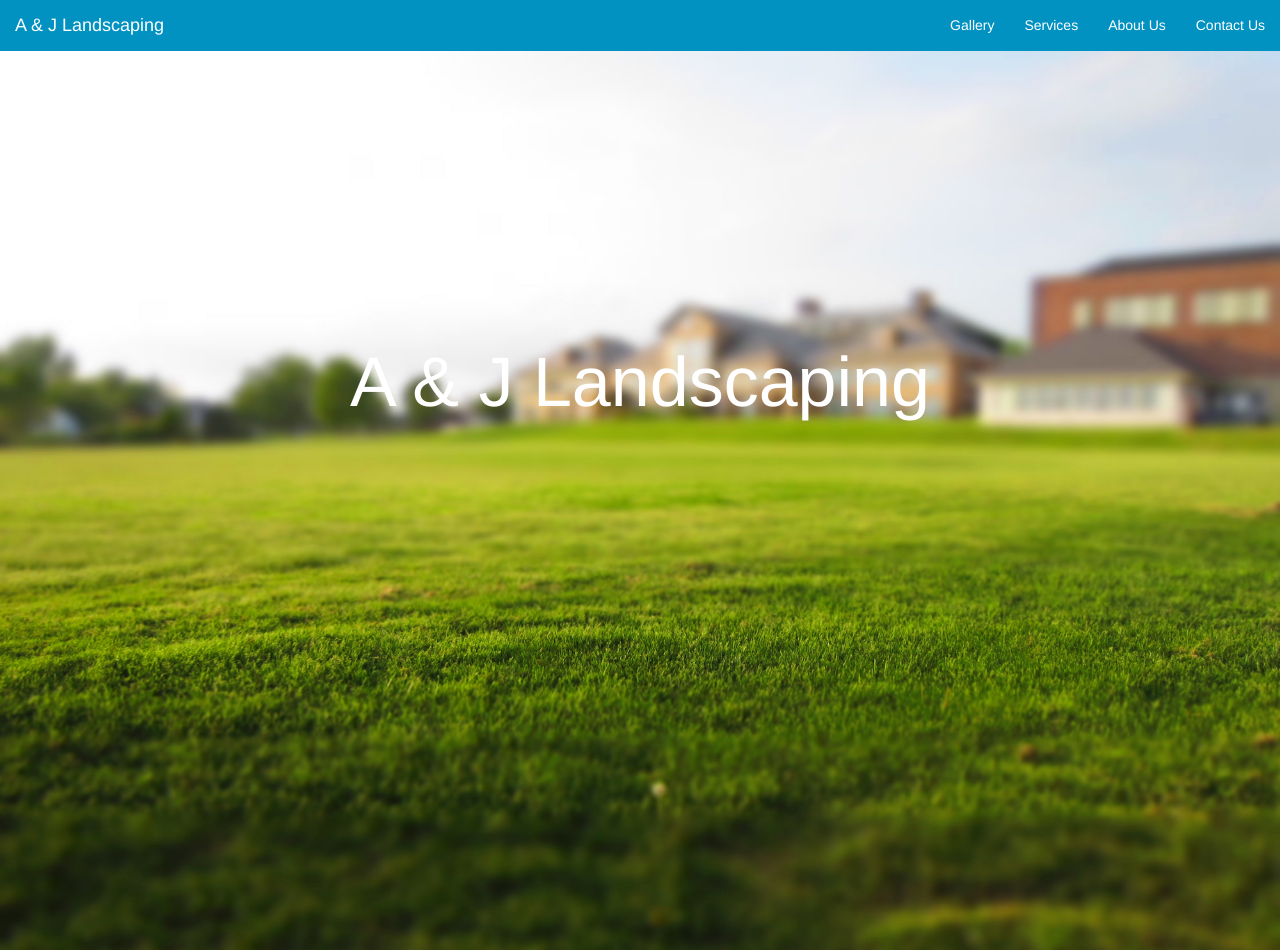
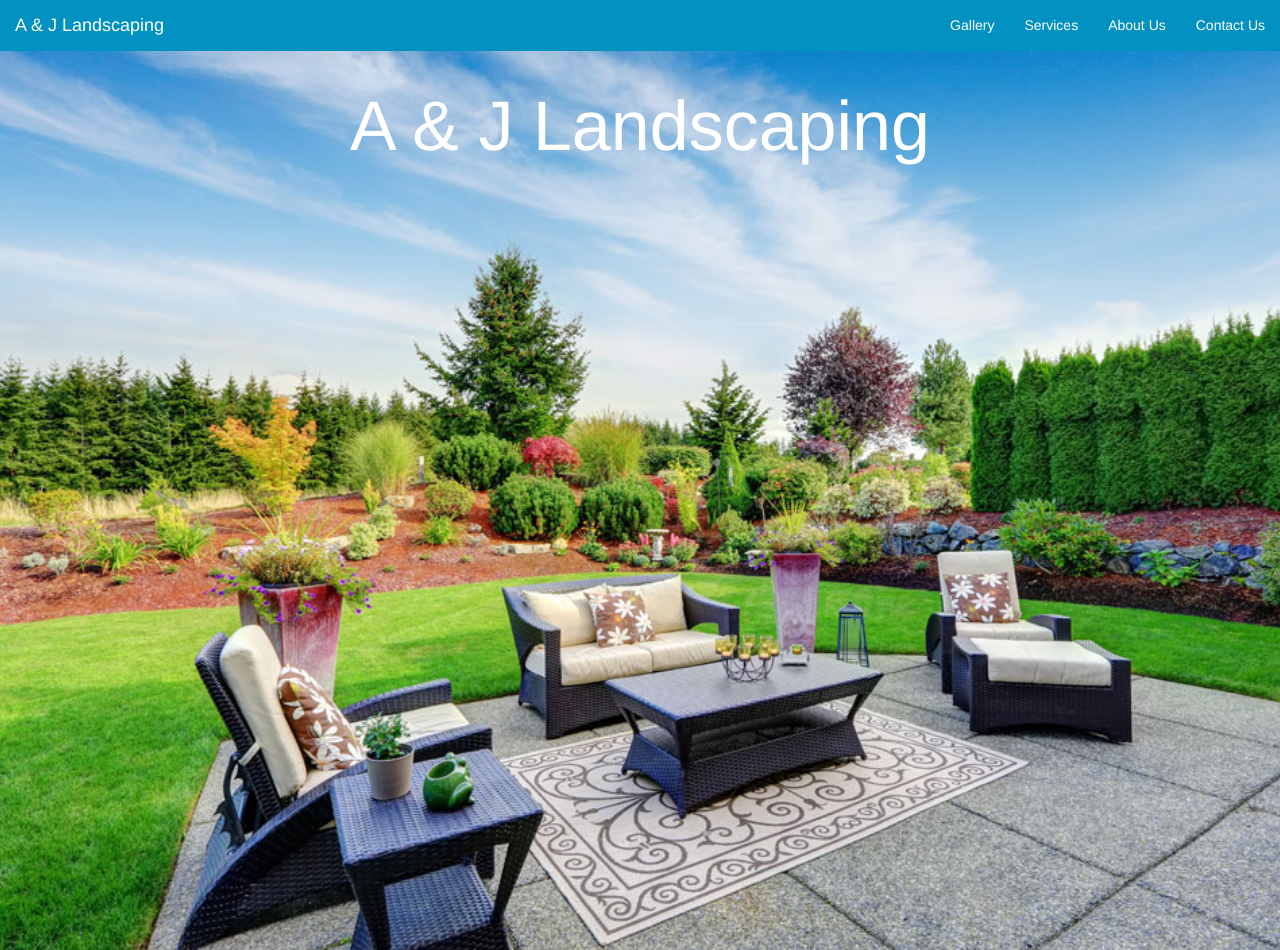
Before and after one commit to aandjlandscape24/aandjlandscape24.github.io, a plain HTML site: page index.html in a window 1280 px wide. Shown: the top 950 px of the page. Drawn offline with nearby package versions, Linux system fonts and the light colour scheme.

Commit message:
bg and hero txt

```diff
--- a/index.html
+++ b/index.html
@@ -33,7 +33,7 @@
 
 <!-- Hero Image-->
 <div class="hero_image">
-  <h1 class="text-center hidden-xs" style="color:white;margin-top:23%;font-size:70px">A & J Landscaping</h1>
+  <h1 class="text-center hidden-xs" style="color:white;margin-top:3%;font-size:70px">A & J Landscaping</h1>
 </div>
 
 
@@ -308,7 +308,7 @@
     margin-top: 50px;
     overflow: hidden;
     background-color: white;
-    background-image: url('img/estate-grass-meadow-7174.jpg');
+    background-image: url('img/image1.jpeg');
     height: 900px;
     background-position: center;
     background-repeat: no-repeat;
```
Also changed, not shown: img/image1.jpeg (added).
